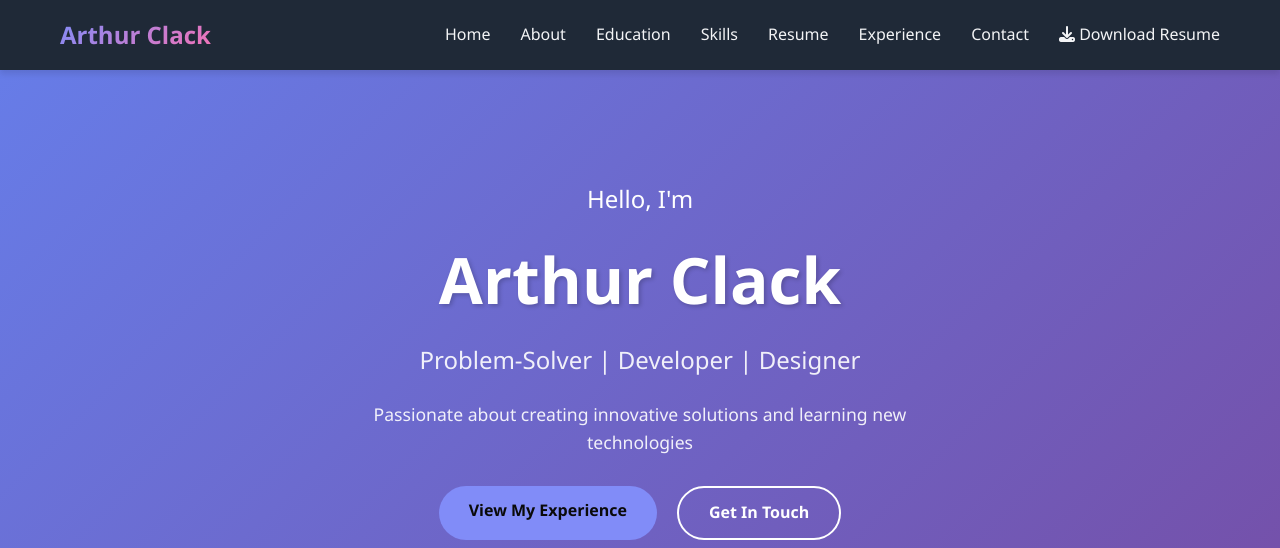
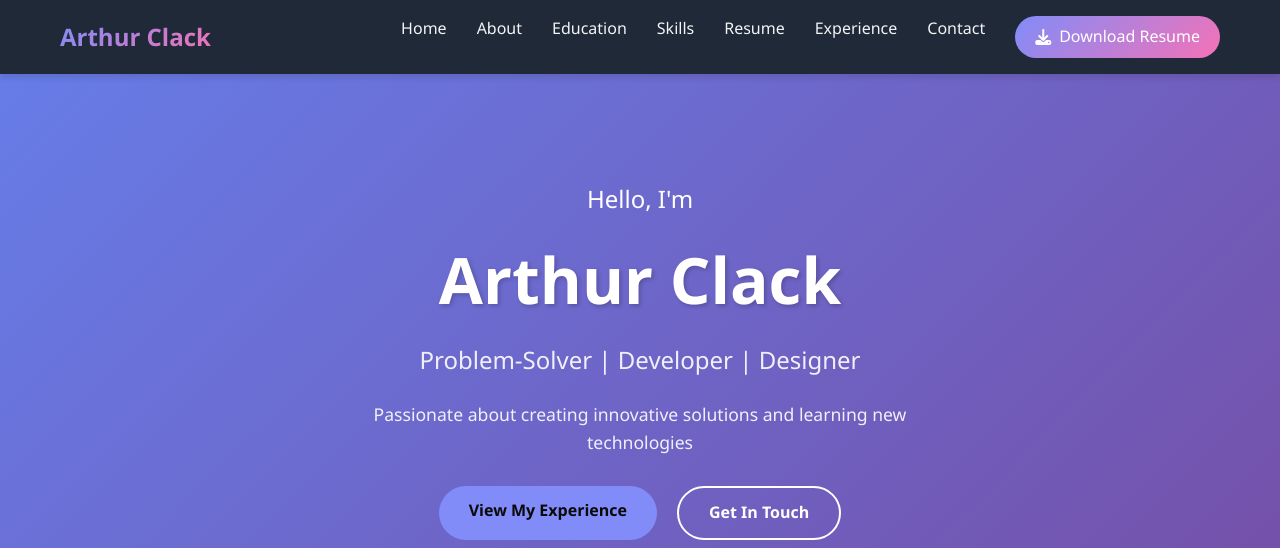
Before and after one commit to ArthurJClack/ArthurJClack.github.io, a website: page index.html in a window 1280 px wide. Shown: the top 548 px of the page. Drawn offline with Linux system fonts and the light colour scheme.

```diff
--- a/styles.css
+++ b/styles.css
@@ -117,6 +117,27 @@
 
 .nav-links a:hover {
     color: var(--primary-color);
+}
+
+.download-resume-btn {
+    background: linear-gradient(135deg, var(--primary-color), var(--accent-color)) !important;
+    color: white !important;
+    padding: 8px 20px !important;
+    border-radius: 25px !important;
+    display: flex !important;
+    align-items: center;
+    gap: 8px;
+    font-weight: 600;
+    transition: var(--transition);
+}
+
+.download-resume-btn::after {
+    display: none !important;
+}
+
+.download-resume-btn:hover {
+    transform: translateY(-2px);
+    box-shadow: 0 5px 15px rgba(99, 102, 241, 0.4);
 }
 
 .hamburger {
```
